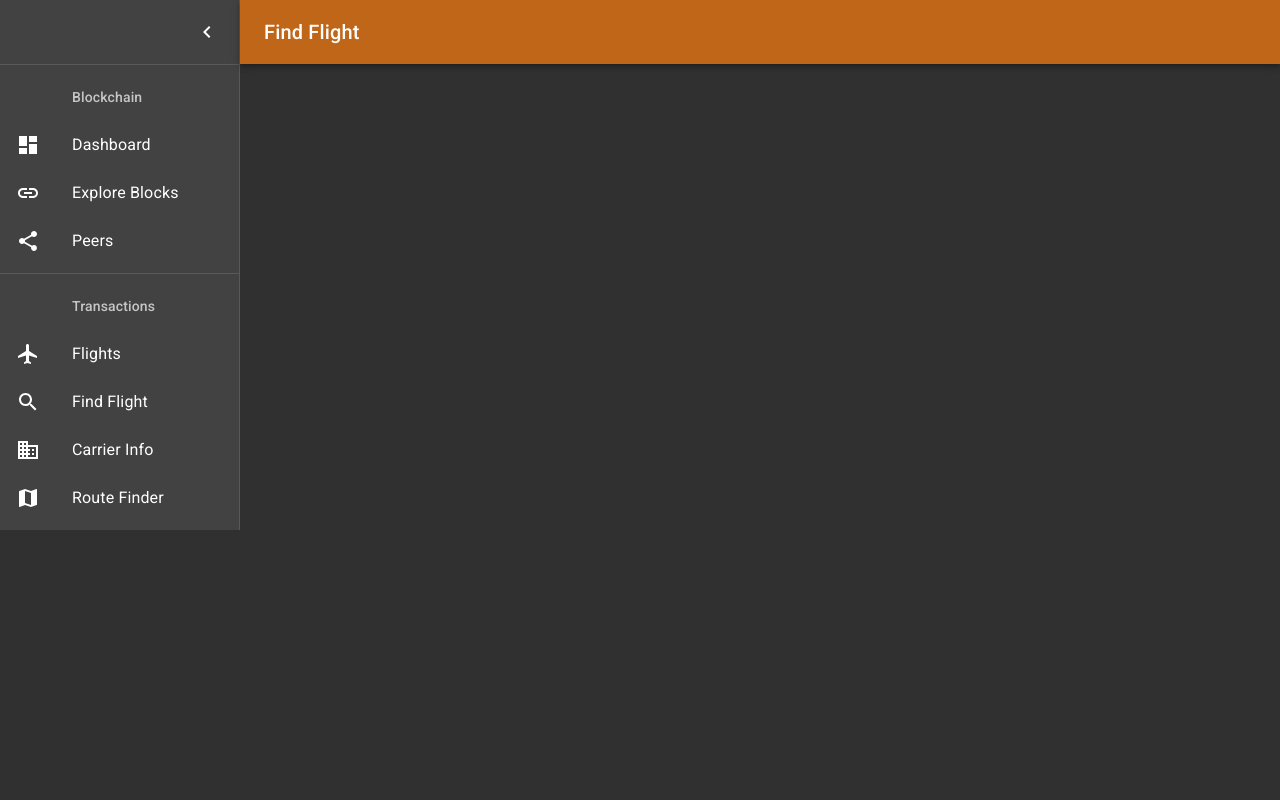
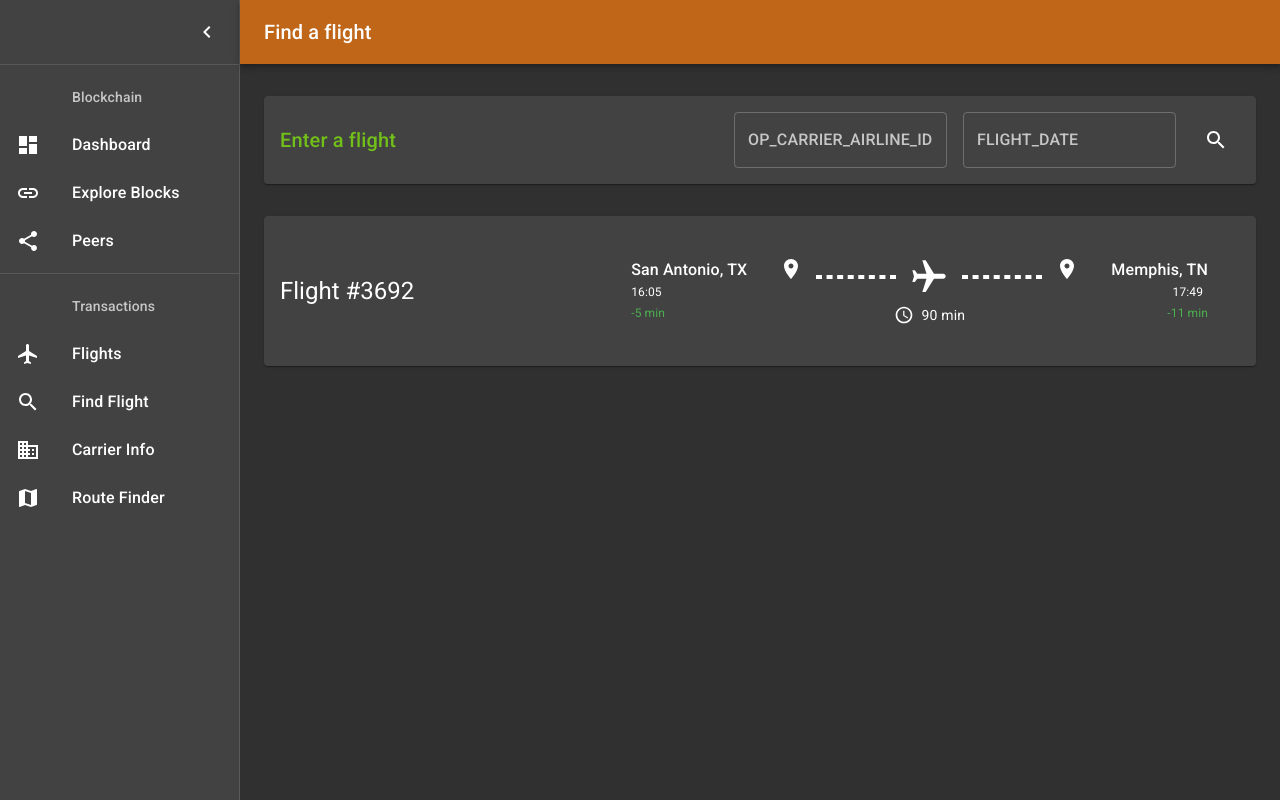
Before and after one commit to giulioz/speedy_blockchain, a React (Create React App) app in the folder packages/frontend/: page /findFlight in a window 1280 px wide. Built offline with nearby package versions, Linux system fonts and the light colour scheme.

Commit message:
First draft ui

```diff
--- a/packages/frontend/src/index.tsx
+++ b/packages/frontend/src/index.tsx
@@ -9,6 +9,7 @@ import Blockchain from "./pages/Blockchain";
 import Flights from "./pages/Flights";
 import Peers from "./pages/Peers";
 import CarrierInfo from "./pages/CarrierInfo";
+import FindFlight from "./pages/FindFlight";
 
 const theme = (createMuiTheme as any)({
   palette: {
@@ -18,6 +19,14 @@ const theme = (createMuiTheme as any)({
     },
     secondary: {
       main: "#71bf18",
+    },
+  },
+  typography: {
+    subtitle1: {
+      fontSize: 12,
+    },
+    body1: {
+      fontWeight: 500,
     },
   },
   overrides: {
@@ -47,7 +56,7 @@ function App() {
             <Peers />
           </Route>
           <Route path="/findFlight">
-            <Layout title="Find Flight"></Layout>
+            <FindFlight />
           </Route>
           <Route path="/carrierInfo">
             <CarrierInfo />
--- /dev/null
+++ b/packages/frontend/src/pages/FindFlight.tsx
@@ -0,0 +1,283 @@
+import React, { useState, useEffect } from "react";
+import { makeStyles } from "@material-ui/core/styles";
+import Container from "@material-ui/core/Container";
+import Paper from "@material-ui/core/Paper";
+import { Flight } from "@speedy_blockchain/common";
+import Title from "../components/Title";
+import Layout from "../components/Layout";
+import {
+  Card,
+  CardContent,
+  Typography,
+  TextField,
+  Button,
+  IconButton
+} from "@material-ui/core";
+import SearchIcon from "@material-ui/icons/Search";
+import FlightIcon from "@material-ui/icons/Flight";
+import LocationOnIcon from "@material-ui/icons/LocationOn";
+import ScheduleIcon from "@material-ui/icons/Schedule";
+import amber from "@material-ui/core/colors/amber";
+import green from "@material-ui/core/colors/green";
+
+function useFlightSearch() {
+  const [search, setSearch] = useState<string>("");
+  const [flight, setFlight] = useState<Flight | null>(null);
+
+  useEffect(() => {
+    async function searchData() {
+      // const data = await fetchFlight(search);
+      const mockData: Flight = {
+        AIR_TIME: 90.0,
+        ARR_DELAY: -11.0,
+        ARR_TIME: "1749",
+        CANCELLED: 0.0,
+        DAY_OF_WEEK: 5,
+        DEP_DELAY: -5.0,
+        DEP_TIME: "1605",
+        DEST_AIRPORT_ID: 13244,
+        DEST_CITY_NAME: "Memphis, TN",
+        DEST_STATE_NM: "Tennessee",
+        DEST: "MEM",
+        FLIGHT_DATE: new Date(),
+        OP_CARRIER_AIRLINE_ID: 20363,
+        OP_CARRIER_FL_NUM: "3692",
+        ORIGIN_AIRPORT_ID: 14683,
+        ORIGIN_CITY_NAME: "San Antonio, TX",
+        ORIGIN_STATE_NM: "Texas",
+        ORIGIN: "SAT",
+        YEAR: 2010
+      };
+      const data = await new Promise<Flight>(resolve =>
+        setTimeout(() => {
+          resolve(mockData);
+        }, 1000)
+      );
+
+      setFlight(data);
+    }
+
+    searchData();
+  }, [search]);
+
+  return { foundFlight: flight, setSearch };
+}
+
+const useStyles = makeStyles(theme => ({
+  appBarSpacer: theme.mixins.toolbar,
+  content: {
+    flexGrow: 1,
+    height: "100vh",
+    overflow: "auto"
+  },
+  container: {
+    paddingTop: theme.spacing(4),
+    paddingBottom: theme.spacing(4),
+    "& > :first-child": {
+      marginBottom: theme.spacing(4)
+    }
+  },
+  paper: {
+    padding: theme.spacing(2),
+    display: "flex",
+    alignItems: "center",
+    justifyContent: "space-between",
+    "& .MuiTypography-root": {
+      margin: 0
+    }
+  },
+  fieldContainer: {
+    display: "flex",
+    alignItems: "center",
+    "& .MuiInputBase-root": {
+      marginRight: theme.spacing(2)
+    }
+  },
+  flightContainer: {
+    width: "100%",
+    minHeight: "150px",
+    display: "flex",
+    alignItems: "center",
+    justifyContent: "space-between",
+    padding: theme.spacing(2),
+    marginBottom: theme.spacing(2)
+  },
+  flightTitleContainer: {
+    display: "flex",
+    alignItems: "center",
+    "& > *": {
+      marginRight: theme.spacing(4)
+    }
+  },
+  flightInfoContainer: {
+    display: "flex",
+    alignItems: "center",
+    "& > *": {
+      marginRight: theme.spacing(4)
+    },
+    "& > div": {
+      display: "flex",
+      flexDirection: "column"
+    },
+    "& > :last-child": {
+      alignItems: "flex-end"
+    }
+  },
+  huge: {
+    fontSize: 40
+  },
+  flightBetweenContainer: {
+    display: "flex",
+    alignItems: "stretch",
+    flexDirection: "row",
+    justifyContent: "space-between",
+    width: "300px"
+  },
+  dottedLineContainer: {
+    display: "flex",
+    alignItems: "center"
+  },
+  dottedLine: {
+    height: "1px",
+    width: "80px",
+    border: "2px dashed white"
+  },
+  duration: {
+    display: "flex",
+    justifyContent: "center",
+    marginTop: theme.spacing(1),
+    "& :first-child": {
+      marginRight: theme.spacing(1)
+    }
+  }
+}));
+
+function CityTime({ city, time, delay }) {
+  const absDelay = Math.abs(delay);
+  const sign = delay < 0 ? "-" : "+";
+  const delayString = sign + absDelay + " min";
+  const color = delay < 0 ? green[500] : amber[500];
+  return (
+    <div>
+      <Typography>{city}</Typography>
+      <Typography style={{ marginRight: "5px" }} variant="subtitle1">
+        {time}
+      </Typography>
+      <Typography variant="subtitle1" style={{ color: color }}>
+        {delayString}
+      </Typography>
+    </div>
+  );
+}
+
+function FlightBetweenIcon({ duration }) {
+  const classes = useStyles();
+  const durationString = duration + " min";
+  return (
+    <span>
+      <span className={classes.flightBetweenContainer}>
+        <LocationOnIcon fontSize="default" />
+        <div className={classes.dottedLineContainer}>
+          <div className={classes.dottedLine} />
+        </div>
+        <FlightIcon
+          className={classes.huge}
+          style={{ transform: "rotate(90deg)" }}
+        />
+        <div className={classes.dottedLineContainer}>
+          <div className={classes.dottedLine} />
+        </div>
+        <LocationOnIcon fontSize="default" />
+      </span>
+      <div className={classes.duration}>
+        <ScheduleIcon fontSize="small" />
+        <span>{durationString}</span>
+      </div>
+    </span>
+  );
+}
+
+function FlightCard({ flight }: { flight: Flight }) {
+  const classes = useStyles();
+
+  return (
+    <Paper className={classes.flightContainer}>
+      <div className={classes.flightTitleContainer}>
+        <Typography variant="h5">Flight #{flight.OP_CARRIER_FL_NUM}</Typography>
+      </div>
+      <div className={classes.flightInfoContainer}>
+        <CityTime
+          city={flight.ORIGIN_CITY_NAME}
+          time={flight.DEP_TIME}
+          delay={flight.DEP_DELAY}
+        />
+        <FlightBetweenIcon duration={flight.AIR_TIME} />
+        <CityTime
+          city={flight.DEST_CITY_NAME}
+          time={flight.ARR_TIME}
+          delay={flight.ARR_DELAY}
+        />
+      </div>
+    </Paper>
+  );
+}
+
+export default function FindFlight() {
+  const classes = useStyles();
+
+  // const { foundFlight, setSearch } = useFlightSearch();
+
+  const mockData: Flight = {
+    AIR_TIME: 90.0,
+    ARR_DELAY: -11.0,
+    ARR_TIME: "17:49",
+    CANCELLED: 0.0,
+    DAY_OF_WEEK: 5,
+    DEP_DELAY: -5.0,
+    DEP_TIME: "16:05",
+    DEST_AIRPORT_ID: 13244,
+    DEST_CITY_NAME: "Memphis, TN",
+    DEST_STATE_NM: "Tennessee",
+    DEST: "MEM",
+    FLIGHT_DATE: new Date(),
+    OP_CARRIER_AIRLINE_ID: 20363,
+    OP_CARRIER_FL_NUM: "3692",
+    ORIGIN_AIRPORT_ID: 14683,
+    ORIGIN_CITY_NAME: "San Antonio, TX",
+    ORIGIN_STATE_NM: "Texas",
+    ORIGIN: "SAT",
+    YEAR: 2010
+  };
+  return (
+    <Layout title="Find a flight">
+      <main className={classes.content}>
+        <div className={classes.appBarSpacer} />
+        <Container maxWidth="lg" className={classes.container}>
+          <Paper className={classes.paper}>
+            <Typography variant="h6" color="secondary">
+              Enter a flight
+            </Typography>
+            <div className={classes.fieldContainer}>
+              <TextField
+                name="OP_CARRIER_AIRLINE_ID"
+                label="OP_CARRIER_AIRLINE_ID"
+                variant="outlined"
+                placeholder="Example: 20363"
+              />
+              <TextField
+                name="FLIGHT_DATE"
+                label="FLIGHT_DATE"
+                placeholder={"Example: " + new Date()}
+                variant="outlined"
+              />
+              <IconButton>
+                <SearchIcon />
+              </IconButton>
+            </div>
+          </Paper>
+          <FlightCard flight={mockData} />
+        </Container>
+      </main>
+    </Layout>
+  );
+}
```
